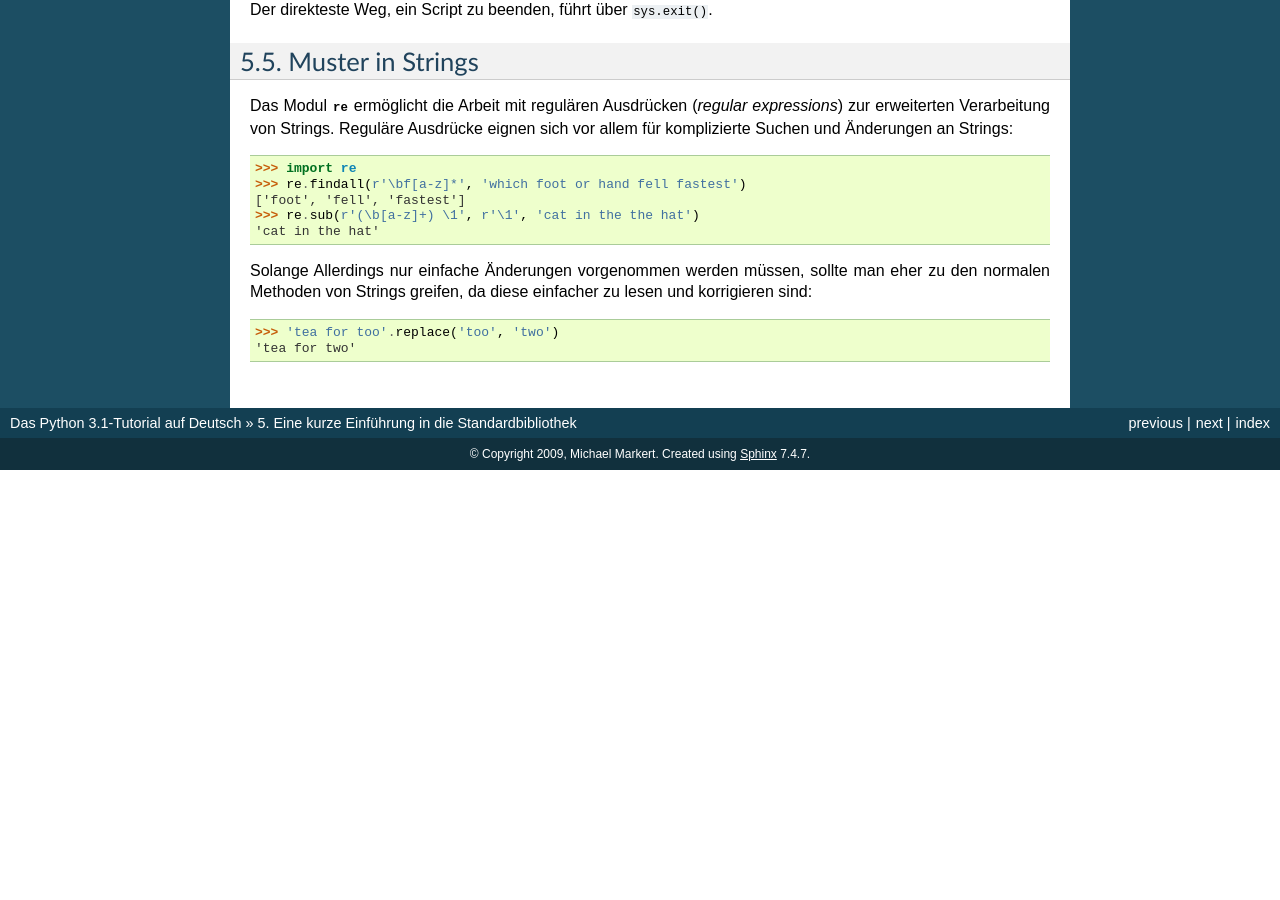
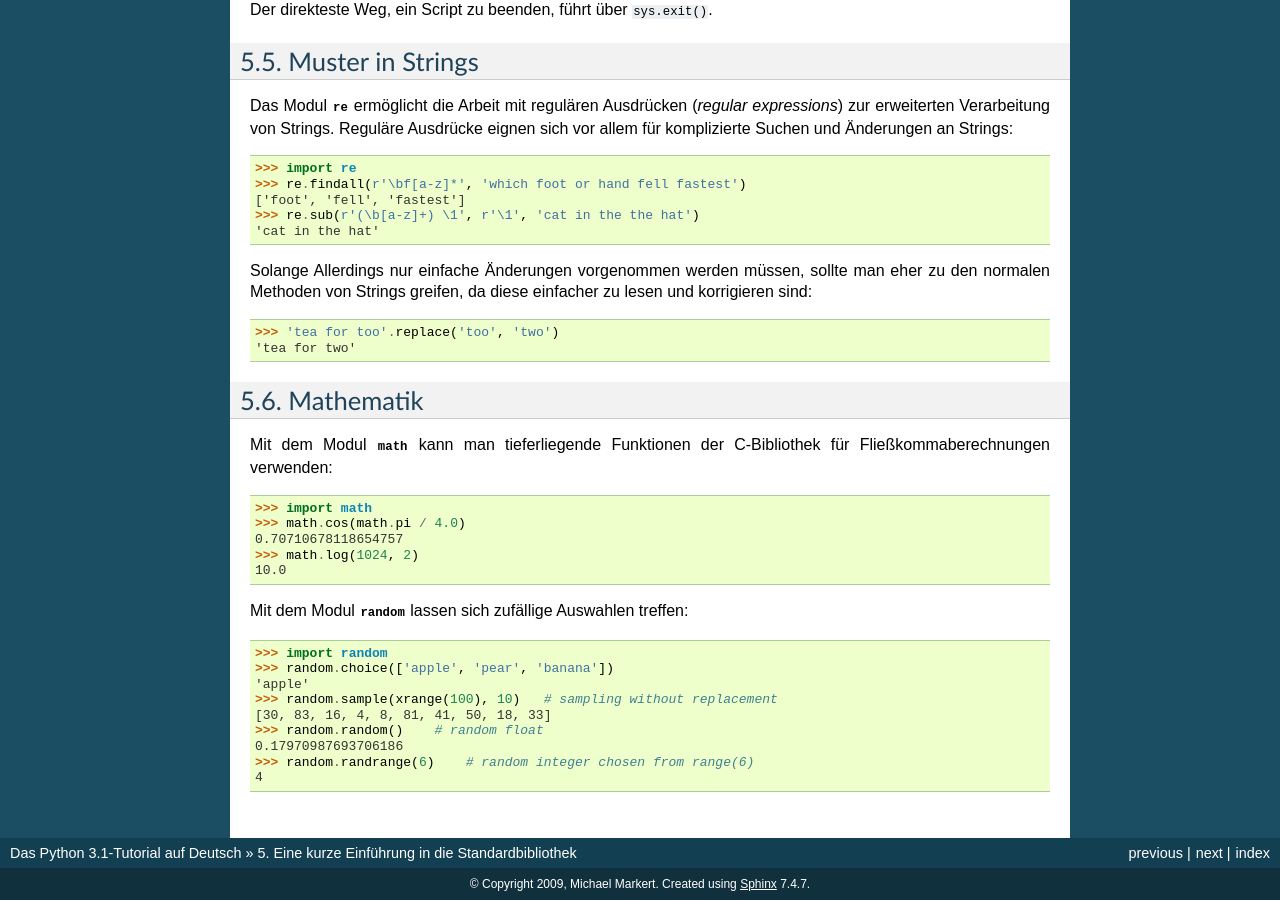
Before and after one commit to cofi/py-tutorial-de, a Sphinx documentation site: the page built from source/stdlib.rst, in a window 1280 px wide and 900 px high, scrolled down 1293 px. Built offline with Sphinx 7.4.7, drawn with Linux system fonts in a browser that asks for light colours; pages that are not in the unit, such as notebooks, are missing from menus; before the commit the page ends 1763 px from its top, so only the background shows below that.

Commit message:
Translated Sectioin 10.6 (Issue #72)

```diff
--- a/source/stdlib.rst
+++ b/source/stdlib.rst
@@ -107,3 +107,30 @@ lesen und korrigieren sind::
 
    >>> 'tea for too'.replace('too', 'two')
    'tea for two'
+
+
+.. _tut-mathematics:
+
+Mathematik
+==========
+
+Mit dem Modul :mod:`math` kann man tieferliegende Funktionen der C-Bibliothek
+für Fließkommaberechnungen verwenden::
+
+   >>> import math
+   >>> math.cos(math.pi / 4.0)
+   0.70710678118654757
+   >>> math.log(1024, 2)
+   10.0
+
+Mit dem Modul :mod:`random` lassen sich zufällige Auswahlen treffen::
+
+   >>> import random
+   >>> random.choice(['apple', 'pear', 'banana'])
+   'apple'
+   >>> random.sample(xrange(100), 10)   # sampling without replacement
+   [30, 83, 16, 4, 8, 81, 41, 50, 18, 33]
+   >>> random.random()    # random float
+   0.17970987693706186
+   >>> random.randrange(6)    # random integer chosen from range(6)
+   4
```
